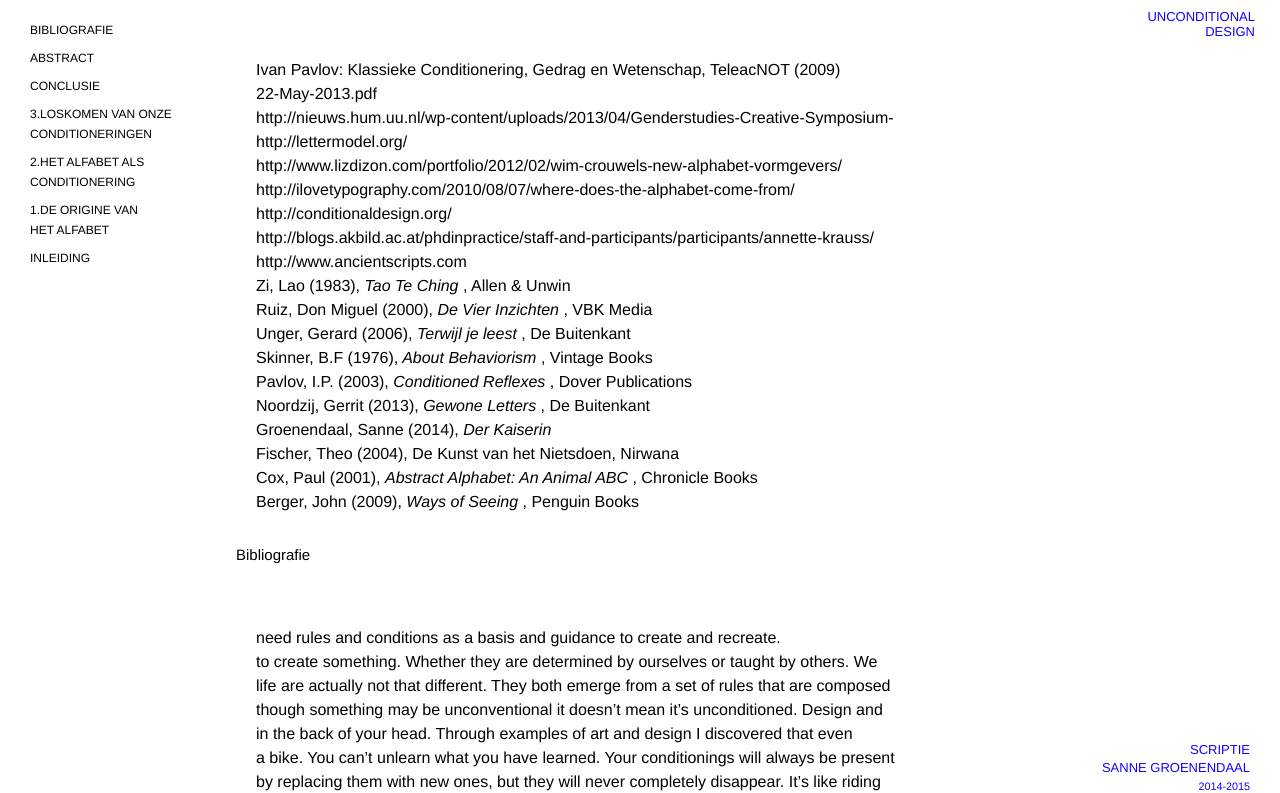
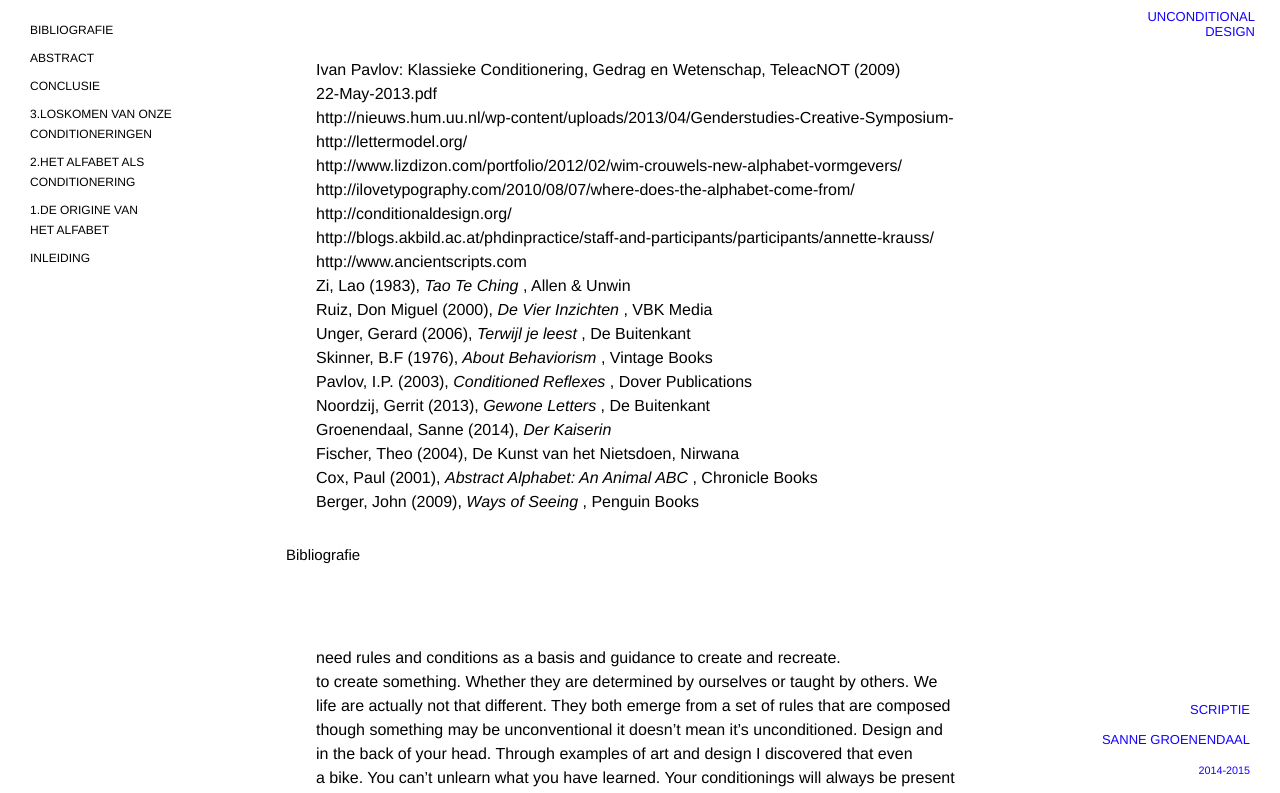
Before and after one commit to kabk/SanneGroenendaal, a plain HTML site: page index.html in a window 1280 px wide. Shown: the top 793 px of the page. Drawn offline with Linux system fonts and the light colour scheme; a web font is replaced by a local one.

Commit message:
no message

```diff
--- a/css/style.css
+++ b/css/style.css
@@ -33,9 +33,8 @@ footer{
 	right: -150px;
 	text-align: right;
 	font-size: 13px;
-	line-height: 8px;
 	text-transform: uppercase;
-	font-weight:100;
+	font-weight:400;
 
 }
 
@@ -55,17 +54,20 @@ li {
 }
 
 
-h2, h3, h4,h5, h6 {
-    margin: 10px 180px;
+h2, h3, h6 {
+    margin: 30px 180px;
 	font-family: 'Helvetica', sans-serif;
 	color: black;
-	margin-left: 100px;
+	margin-left: 150px;
 }
 
 h4,h5{
-
+    margin: 30px 180px;
+	font-family: 'Helvetica', sans-serif;
 	color:#1500ff;
 	font-weight:400;
+	line-height:0;
+
 }
 
 h1{ position: fixed;
@@ -76,6 +78,7 @@ h1{ position: fixed;
 	text-transform: uppercase;
     font-weight: 400;
     color:#1500ff;
+
 
 }
 h2{
@@ -123,8 +126,9 @@ p {
     margin-top: 0;
 	line-height: 1.5;
 	margin-bottom: 25px;
-	margin-left: 120px ;
-    margin-right: 120px ;
+	margin-left: 180px ;
+    margin-right: 180px ;
+
 
 }
 
@@ -134,16 +138,17 @@ text-decoration: underline;
 }
 
 div{
-	width:1000px;
+	width:800px;
 	font-size: 16px;
 	line-height: 1.5;
 	margin-bottom: 25px;
+
 }
 
 .footnote {
     float: right;
-    width: 160px;
-    margin-right: -205px;
+    width: 180px;
+    margin-right: -250px;
     padding: 3px;
     font-size: 18px;
     font-weight: 500;
@@ -179,6 +184,7 @@ sub {
 	float:right;
 	font-size: 18px;
 	font-weight:medium;
+	line-height:2;
 }
 
 sub:hover{
```
